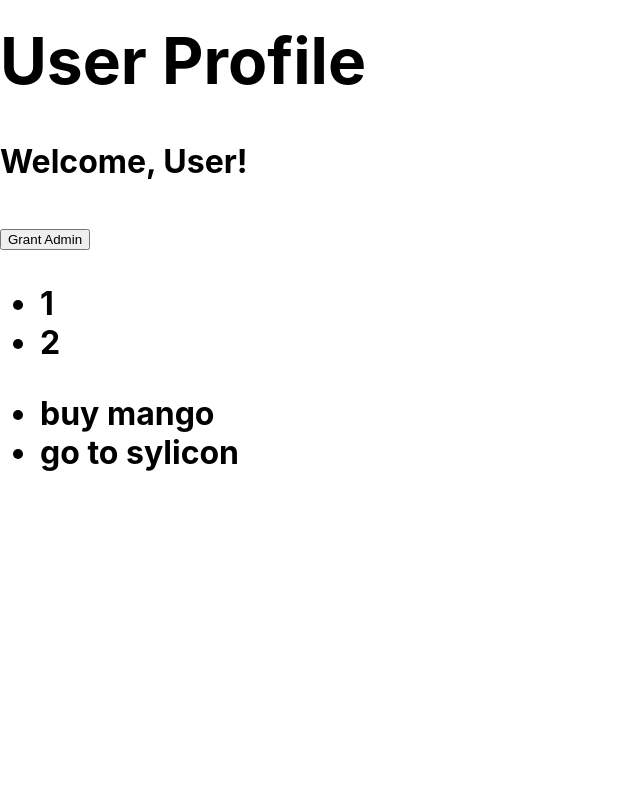
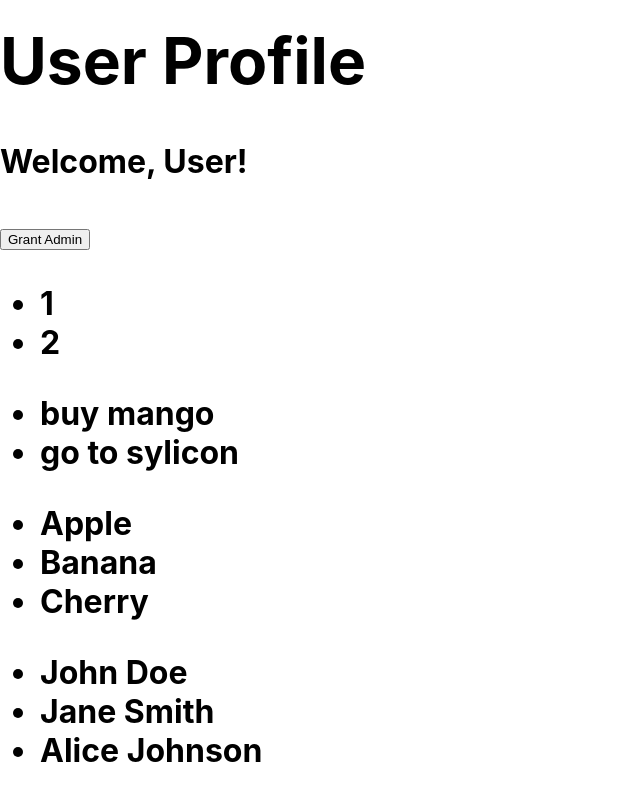
Before and after one commit to salinpaul94/60_DAY_PLAN_FOR_CROSS_PALTFORM_DEVELOPMENT, a React (Create React App) app in the folder test-roject/: page / in a window 1280 px wide. Shown: the part 1160-1960 px from the top of the page, without its empty margins (0-640 px from the left). Before the commit the page ends 1664 px from the top, so only its background shows below. Built offline with nearby package versions, Linux system fonts and the light colour scheme.

Commit message:
code for contact list

```diff
--- a/test-roject/src/App.js
+++ b/test-roject/src/App.js
@@ -13,6 +13,8 @@ import Notification from './components/NotificationConditionalRendering';
 import UserProfile from './components/UserProfileConditionalRendering';
 import NumberList from './components/NumberList';
 import TodoList from './components/TodoList';
+import FruitList from './components/FruitList';
+import ContactList from './components/ConactList';
 
 const element = (
   <h1>
@@ -30,6 +32,8 @@ const element = (
     <UserProfile/>
     <NumberList numbers={[1, 2]}/>
     <TodoList todos={[{id: 1, text: "buy mango"}, {id: 2, text: "go to sylicon"}]}/>
+    <FruitList/>
+    <ContactList/>
   </h1>
 )
 
--- /dev/null
+++ b/test-roject/src/components/ConactList.js
@@ -0,0 +1,19 @@
+import React from 'react';
+
+function ContactList() {
+  const contacts = [
+    { id: 1, name: 'John Doe' },
+    { id: 2, name: 'Jane Smith' },
+    { id: 3, name: 'Alice Johnson' }
+  ];
+
+  return (
+    <ul>
+      {contacts.map((contact) => (
+        <li key={contact.id}>{contact.name}</li>
+      ))}
+    </ul>
+  );
+}
+
+export default ContactList;
--- /dev/null
+++ b/test-roject/src/components/FruitList.js
@@ -0,0 +1,15 @@
+import React from 'react';
+
+function FruitList() {
+  const fruits = ['Apple', 'Banana', 'Cherry'];
+
+  return (
+    <ul>
+      {fruits.map((fruit, index) => (
+        <li key={index}>{fruit}</li>
+      ))}
+    </ul>
+  );
+}
+
+export default FruitList;
```
